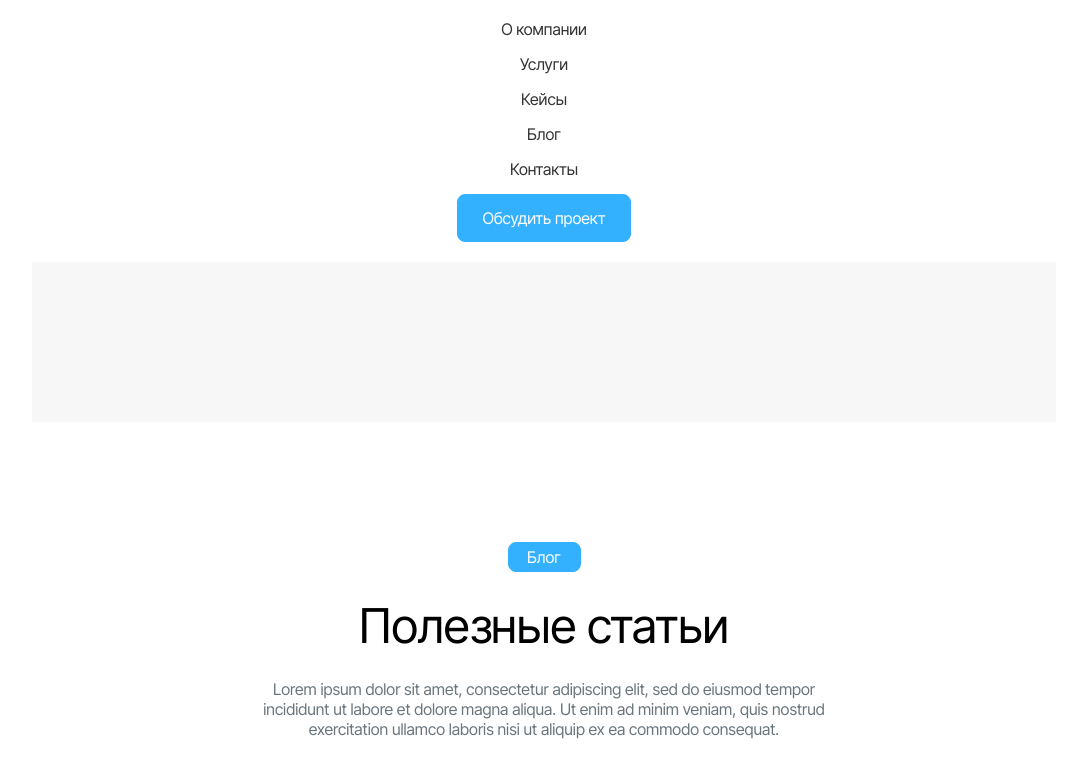
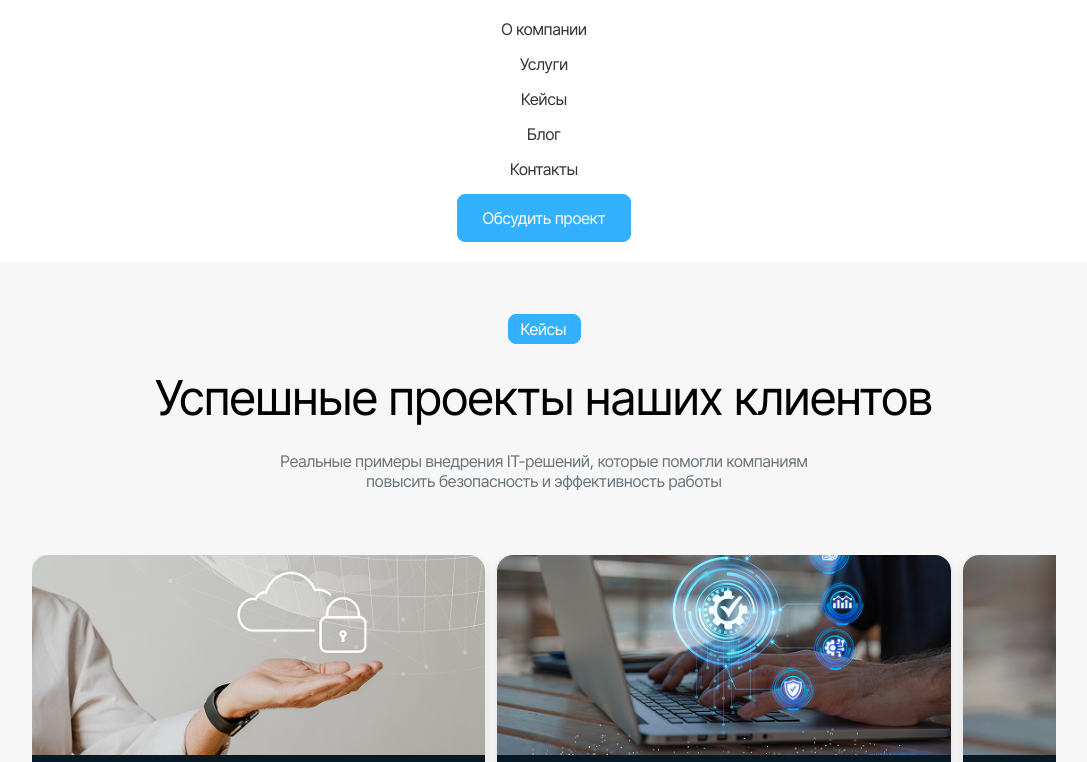
Before and after one commit to webobscure/complex-solutions, a React (Vite) app: page / in a window 1280 px wide. Shown: the part 1338-2100 px from the top of the page, without its empty margins (96-1183 px from the left). Built offline with nearby package versions, Linux system fonts and the light colour scheme.

Commit message:
добавил компонент ContainerHeader и Cases, рефакторинг

```diff
--- a/src/App.jsx
+++ b/src/App.jsx
@@ -3,12 +3,14 @@ import "./App.css";
 import Header from "./components/Header/Header";
 import Hero from "./components/Hero/Hero";
 import Footer from "./components/Footer/Footer";
+import Cases from "./components/Cases/Cases";
 
 function App() {
 	return (
 		<>
 			<Header />
 			<Hero />
+      <Cases />
 			<Footer />
 		</>
 	);
--- /dev/null
+++ b/src/components/Cases/Cases.jsx
@@ -0,0 +1,20 @@
+import Container from "../elements/Container/Container";
+import ContainerHeader from "../elements/ContainerHeader/ContainerHeader";
+import Slider from "../Slider/Slider";
+import "./Cases.css";
+
+export default function Cases() {
+	return (
+		<div className="success-projects" id="cases">
+			<Container>
+				<ContainerHeader
+					name="Кейсы"
+					title="Успешные проекты наших клиентов"
+					description="Реальные примеры внедрения IT-решений, которые помогли компаниям повысить безопасность и эффективность работы"
+				/>
+
+				<Slider />
+			</Container>
+		</div>
+	);
+}
--- a/src/components/Header/Header.jsx
+++ b/src/components/Header/Header.jsx
@@ -1,5 +1,4 @@
 import { useState } from "react";
-import { Link } from "react-router-dom";
 
 import "./Header.css";
 import logo from "../../assets/dlm-logo.svg";
@@ -13,7 +12,7 @@ export default function Header() {
     <header className="header">
       <Container>
         {/* Десктопное меню */}
-        <div className="header-container desktop">
+        <section className="header-container desktop">
           <div className="header-container_item">
             <img src={logo} alt="dlm-agency" />
           </div>
@@ -27,10 +26,10 @@ export default function Header() {
           <div className="header-container_item">
             <Button />
           </div>
-        </div>
+        </section>
 
         {/* Мобильное меню */}
-        <div className="header-container mobile">
+        <section className="header-container mobile">
           <div className="header-container_item">
             <img src={logo} alt="dlm-agency" />
           </div>
@@ -42,18 +41,18 @@ export default function Header() {
             <span></span>
             <span></span>
           </div>
-        </div>
+        </section>
       </Container>
 
       {/* Выпадающее меню снизу */}
-      <div className={`mobile-menu-bottom ${menuOpen ? "open" : ""}`}>
+      <section className={`mobile-menu-bottom ${menuOpen ? "open" : ""}`}>
         <a className="mobile-menu_bottom_link">О компании</a>
         <a className="mobile-menu_bottom_link">Услуги</a>
         <a className="mobile-menu_bottom_link" href="#cases">Кейсы</a>
         <a className="mobile-menu_bottom_link" href="#blog">Блог</a>
         <a className="mobile-menu_bottom_link">Контакты</a>
         <Button />
-      </div>
+      </section>
     </header>
   );
 }
--- a/src/components/Hero/Hero.css
+++ b/src/components/Hero/Hero.css
@@ -24,12 +24,15 @@
   margin: 0 auto;
   justify-content: space-between;
 }
+
 .success-projects {
   background: #F7F7F7;
 }
+
 .no-bg {
   background: #fff;
 }
+
 .success-projects-container {
   display: flex;
   justify-content: center;
--- a/src/components/Hero/Hero.jsx
+++ b/src/components/Hero/Hero.jsx
@@ -48,28 +48,17 @@ export default function Hero() {
 					title="Автоматизация и интеграции"
 				/>
 			</div>
-      <div className="success-projects" id="cases">
-        <div className="success-projects-container">
-          <button className="action-button">Кейсы</button>
-          <h1 className="success-projects-container__title">
-            Успешные проекты наших клиентов
-          </h1>
-          <p className="success-projects-container__descr">
-            Реальные примеры внедрения IT-решений, которые помогли компаниям<br/>
-            повысить безопасность и эффективность работы
-          </p>
-        </div>
-        <Slider />
-      </div>
 			<div className="success-projects no-bg" id="blog">
 				<div className="success-projects-container">
 					<button className="action-button">Блог</button>
 					<h1 className="success-projects-container__title">Полезные статьи</h1>
 					<p className="success-projects-container__descr">
 						Lorem ipsum dolor sit amet, consectetur adipiscing elit, sed do
-            eiusmod tempor<br/> incididunt ut labore et dolore magna aliqua. Ut enim
-            ad minim veniam, quis nostrud<br/> exercitation ullamco laboris nisi ut
-            aliquip ex ea commodo consequat.
+						eiusmod tempor
+						<br /> incididunt ut labore et dolore magna aliqua. Ut enim ad minim
+						veniam, quis nostrud
+						<br /> exercitation ullamco laboris nisi ut aliquip ex ea commodo
+						consequat.
 					</p>
 				</div>
 				<SliderTwo />
--- /dev/null
+++ b/src/components/elements/ContainerHeader/ContainerHeader.css
@@ -0,0 +1,37 @@
+.container-header {
+	display: flex;
+	justify-content: center;
+	align-items: center;
+	flex-direction: column;
+}
+
+.container-header__name {
+	background: #34b1fe;
+	border-radius: 8px;
+	width: 174px;
+	height: 48px;
+	padding: 0 24px;
+	color: #fff;
+	border: 1px solid #34b1fe;
+	cursor: default;
+	font-size: 16px;
+	width: 73px;
+	height: 30px;
+	padding: 4px 12px;
+	margin-top: 120px;
+}
+
+.container-header__title {
+	margin-top: 24px;
+	font-size: 48px;
+	font-weight: 400;
+}
+
+.container-header__description {
+	white-space: normal;
+	max-width: 600px;
+	font-size: 16px;
+	color: #6a757c;
+	margin-top: 24px;
+	text-align: center;
+}
--- /dev/null
+++ b/src/components/elements/ContainerHeader/ContainerHeader.jsx
@@ -0,0 +1,13 @@
+import "./ContainerHeader.css";
+
+export default function ContainerHeader({ name, title, description }) {
+	return (
+		<section className="container-header">
+			<p className="container-header__name">{name}</p>
+
+			<h1 className="container-header__title">{title}</h1>
+
+			<p className="container-header__description">{description}</p>
+		</section>
+	);
+}
```
Also changed, not shown: src/components/Footer/Footer.jsx (+8 -5 lines), src/components/Header/Header.css (+10 -0 lines), src/components/Cases/Cases.css (added), src/components/Slider/Slider.jsx (indentation only). Lines whose indentation alone changed are shown as unchanged.
